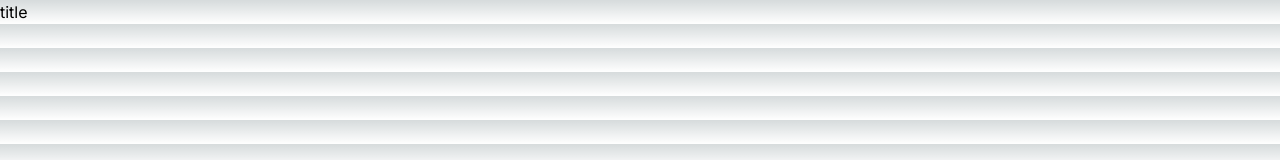
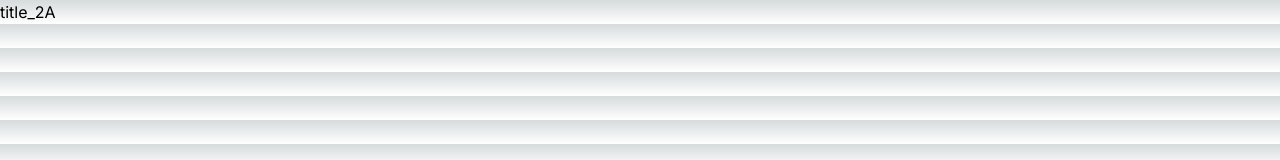
Before and after one commit to SQL-Injections/team2a, a Next.js app in the folder team_2a/: page / in a window 1280 px wide. Shown: the top 160 px of the page. Built offline with nearby package versions, Linux system fonts and the light colour scheme.

Commit message:
1 add text

```diff
--- a/team_2a/src/app/page.tsx
+++ b/team_2a/src/app/page.tsx
@@ -3,7 +3,7 @@ import Image from "next/image";
 export default function Home() {
   return (
     <>
-    <h1>title</h1>
+    <h1>title_2A</h1>
 
     </>
   );
```
